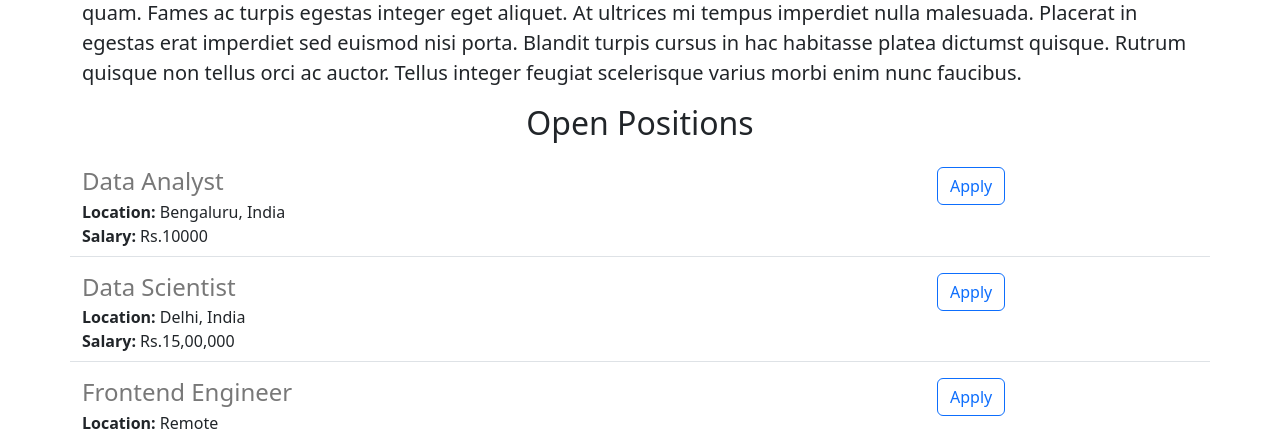
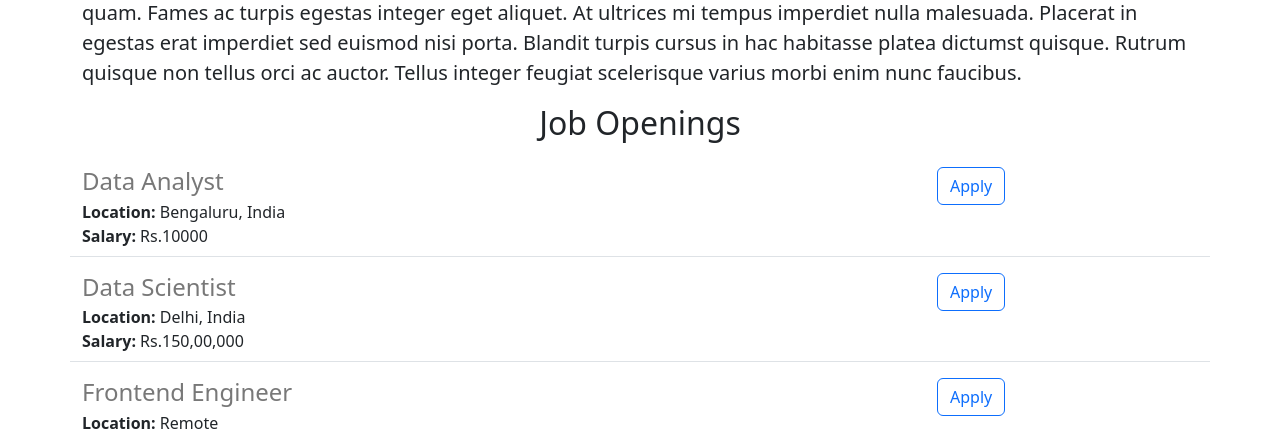
Before and after one commit to Sweta-codes/jovian-careers, a Flask app: page / in a window 1280 px wide. Shown: the part 730-1168 px from the top of the page. Run offline with Flask 3, Linux system fonts and the light colour scheme.

Commit message:
changed some stuff

```diff
--- a/app.py
+++ b/app.py
@@ -11,7 +11,7 @@ JOBS = [{
   'id': 2,
   'title': 'Data Scientist',
   'location': 'Delhi, India',
-  'salary': 'Rs.15,00,000'
+  'salary': 'Rs.150,00,000'
 }, {
   'id': 3,
   'title': 'Frontend Engineer',
--- a/templates/home.html
+++ b/templates/home.html
@@ -20,7 +20,7 @@
     <img class="img-fluid mt-4" id="banner" src="/static/banner.jpeg" height="320">
     <h2 class="text-center mt-2 mb-4">About Jovian</h2>
     <p class="lead">Lorem ipsum dolor sit amet, consectetur adipiscing elit, sed do eiusmod tempor incididunt ut labore et dolore magna aliqua. Nulla posuere sollicitudin aliquam ultrices sagittis orci. Odio tempor orci dapibus ultrices in iaculis nunc sed. Nunc sed id semper risus in hendrerit gravida rutrum. Semper auctor neque vitae tempus quam pellentesque nec nam aliquam. Mi quis hendrerit dolor magna eget est lorem ipsum. Sed turpis tincidunt id aliquet. Adipiscing diam donec adipiscing tristique risus. Sociis natoque penatibus et magnis dis parturient montes nascetur ridiculus. Adipiscing bibendum est ultricies integer quis auctor elit. Risus nullam eget felis eget nunc lobortis mattis. Aliquam id diam maecenas ultricies. Sit amet cursus sit amet dictum sit amet justo donec. Ipsum consequat nisl vel pretium lectus quam. Fames ac turpis egestas integer eget aliquet. At ultrices mi tempus imperdiet nulla malesuada. Placerat in egestas erat imperdiet sed euismod nisi porta. Blandit turpis cursus in hac habitasse platea dictumst quisque. Rutrum quisque non tellus orci ac auctor. Tellus integer feugiat scelerisque varius morbi enim nunc faucibus.</p>
-    <h2 class="text-center mt-2 mb-4">Open Positions</h2>
+    <h2 class="text-center mt-2 mb-4">Job Openings</h2>
     <div>
       <p>
         {% for job in jobs %}
```
